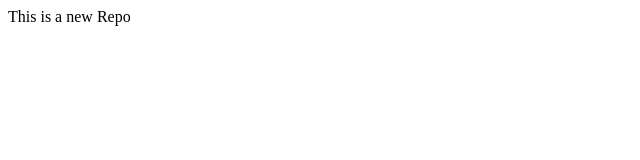
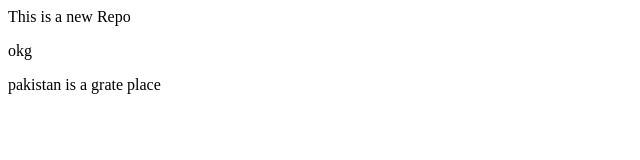
Before and after one commit to Sakman351/localrepo, a plain HTML site: page index.html in a window 1280 px wide. Shown: the whole page, without its empty margins (0-640 px from the left). Drawn offline with Linux system fonts and the light colour scheme.

Commit message:
Add new feature

```diff
--- a/index.html
+++ b/index.html
@@ -1 +1,3 @@
 <p>This is a new Repo</p>
+<p>okg</p>
+<p>pakistan is a grate place</p>
```
